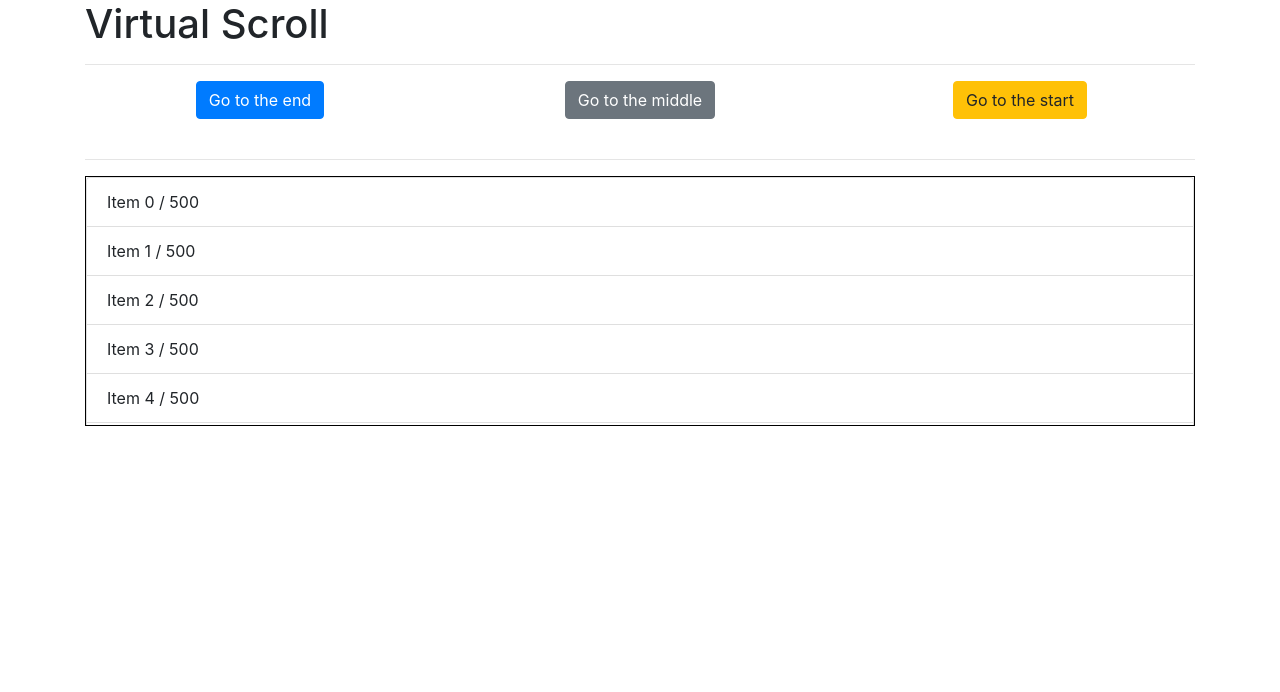
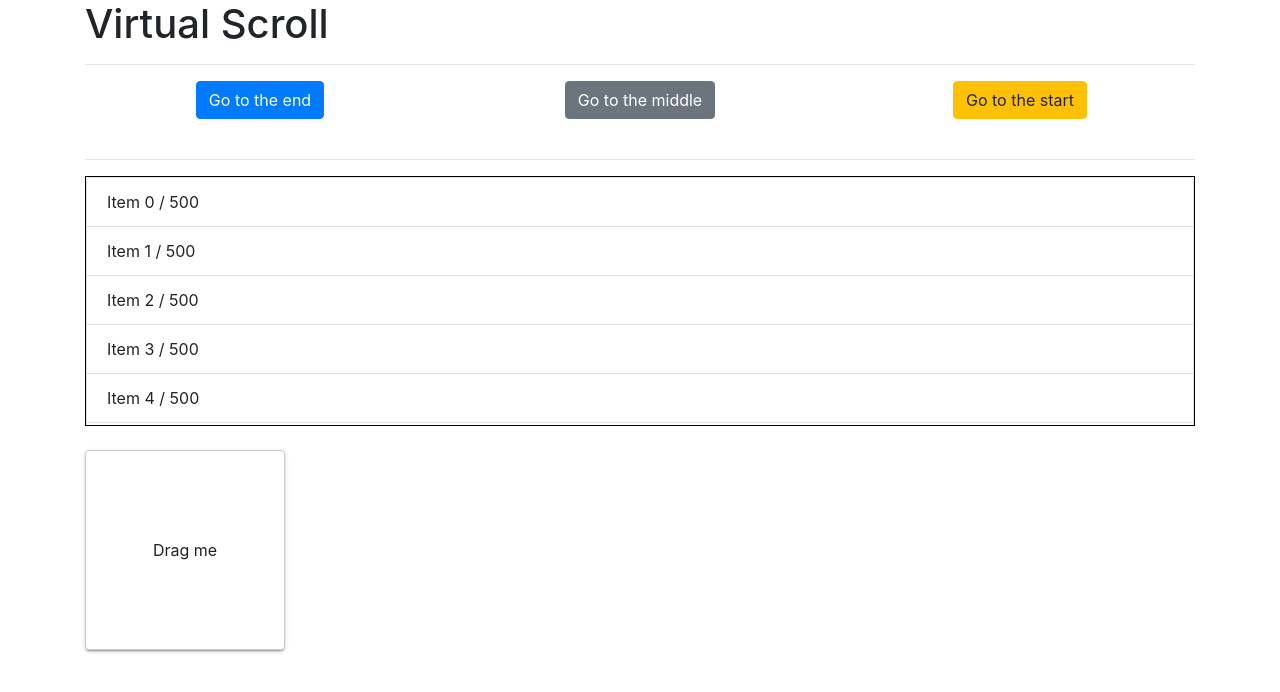
Before and after one commit to xavigu/VirtualScroll, an Angular app: page / in a window 1280 px wide. Shown: the top 692 px of the page. Built offline with nearby package versions, Linux system fonts and the light colour scheme.

Commit message:
Add drag component using DragDrop Module

```diff
--- a/src/app/app.component.html
+++ b/src/app/app.component.html
@@ -1,2 +1,5 @@
 
 <app-virtual ></app-virtual>
+
+<br>
+<app-drag></app-drag>
--- /dev/null
+++ b/src/app/drag/drag.component.html
@@ -0,0 +1,3 @@
+<div class="caja" cdkDrag> <!-- Property to drag the box -->
+  Drag me
+</div>
--- /dev/null
+++ b/src/app/drag/drag.component.ts
@@ -0,0 +1,15 @@
+import { Component, OnInit } from '@angular/core';
+
+@Component({
+  selector: 'app-drag',
+  templateUrl: './drag.component.html',
+  styleUrls: ['./drag.component.css']
+})
+export class DragComponent implements OnInit {
+
+  constructor() { }
+
+  ngOnInit() {
+  }
+
+}
```
Also changed, not shown: src/app/app.module.ts (+7 -2 lines), src/app/drag/drag.component.css (added).
